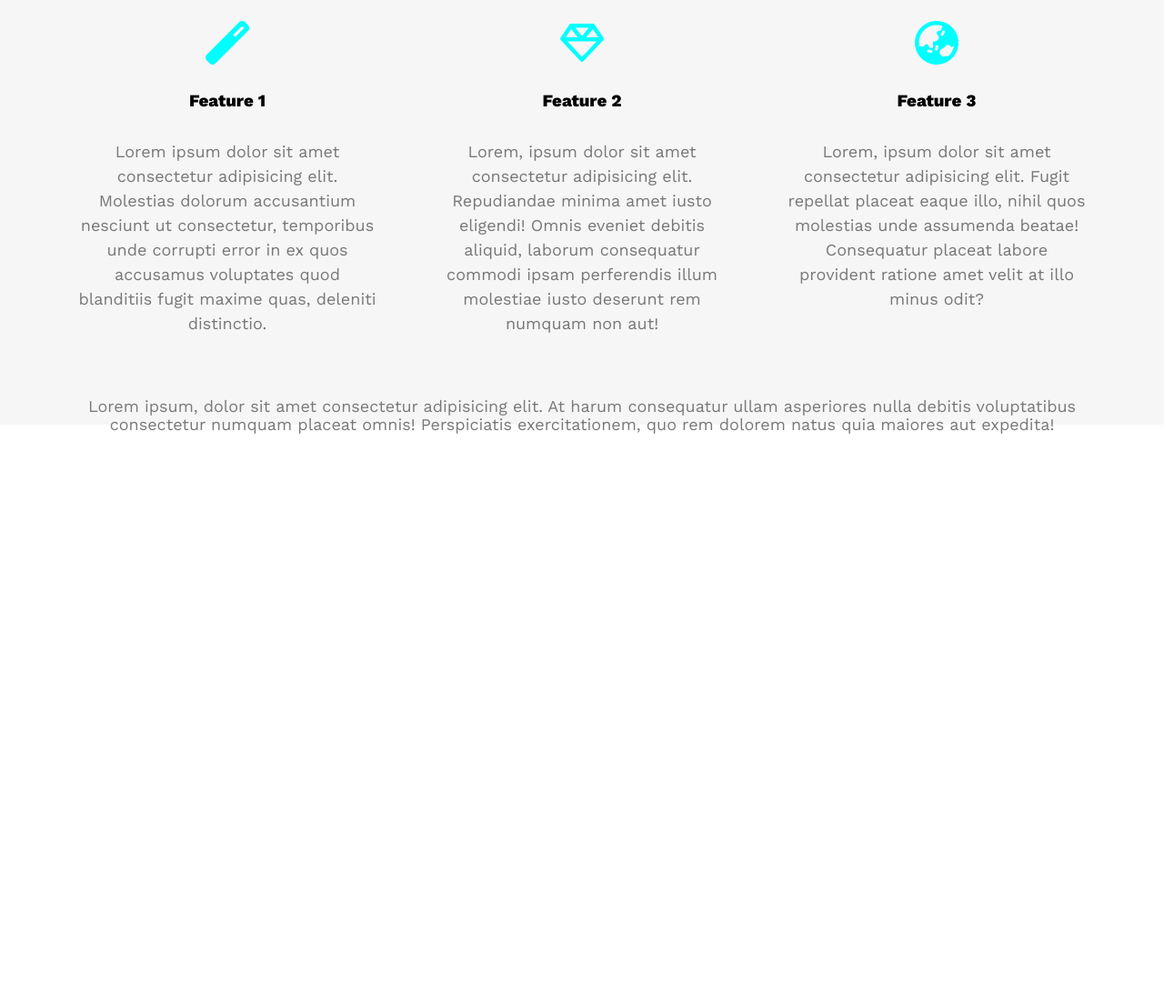
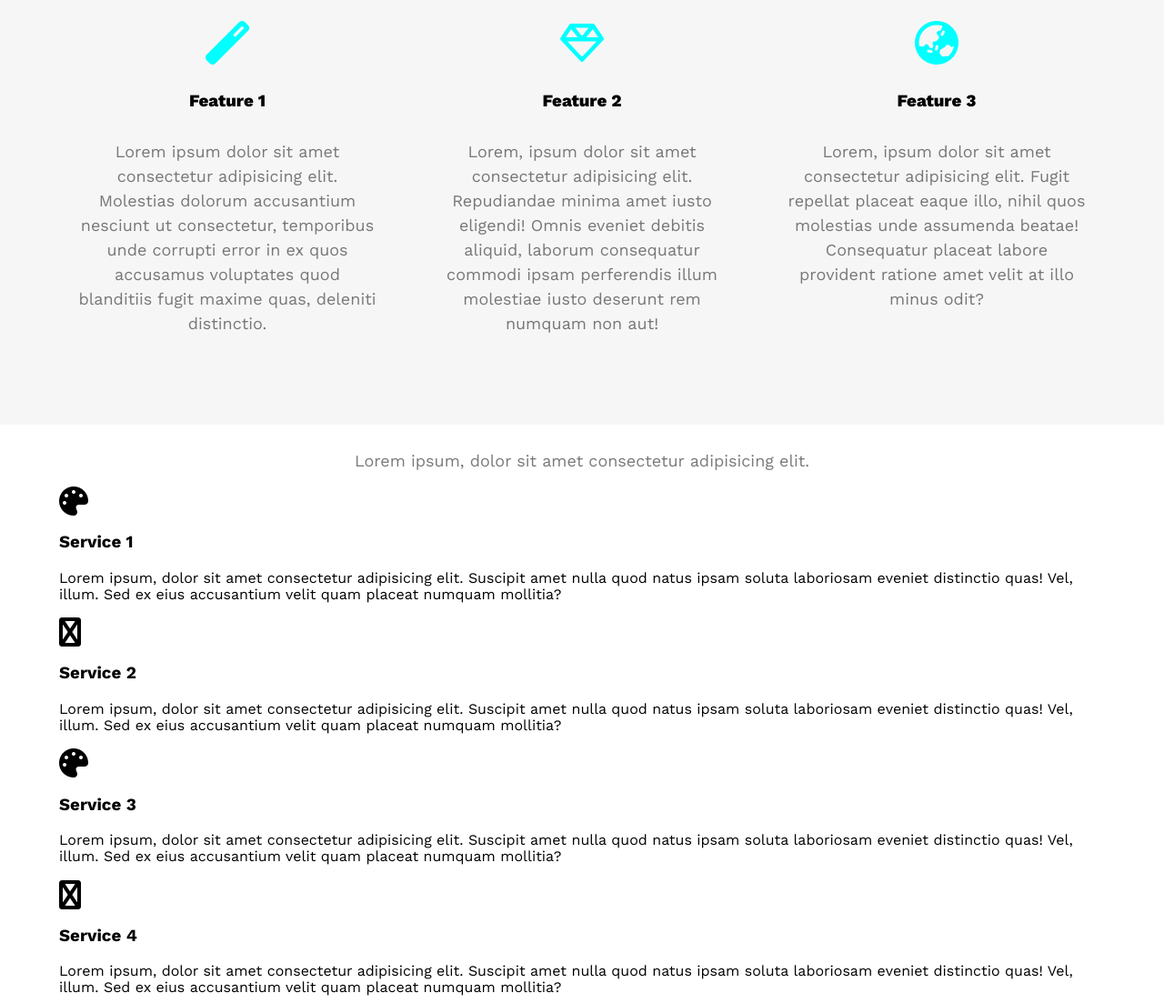
Before and after one commit to Ayman-Taha/html_css_design_1, a plain HTML site: page index.html in a window 1280 px wide. Shown: the part 857-1960 px from the top of the page at 91% size. Before the commit the page ends 1353 px from the top, so only its background shows below. Drawn offline with nearby package versions, Linux system fonts and the light colour scheme.

Commit message:
Adding Services Section
adding services html and image

```diff
--- a/css/main.css
+++ b/css/main.css
@@ -259,3 +259,11 @@ body {
 	line-height: var(--p-line-height);
 	color: #777;
 }
+
+/********************/
+/***** Services *****/
+/********************/
+
+.services {
+	padding: 60px 0;
+}
--- a/index.html
+++ b/index.html
@@ -91,12 +91,58 @@
 		<div class="services">
 			<div class="container">
 				<h2 class="special-heading"></h2>
-				<p>
-					Lorem ipsum, dolor sit amet consectetur adipisicing elit. At harum
-					consequatur ullam asperiores nulla debitis voluptatibus consectetur
-					numquam placeat omnis! Perspiciatis exercitationem, quo rem dolorem
-					natus quia maiores aut expedita!
-				</p>
+				<p>Lorem ipsum, dolor sit amet consectetur adipisicing elit.</p>
+				<div class="services-content">
+					<div class="services-col">
+						<div class="serv">
+							<i class="fas fa-palette fa-2x"></i>
+							<h3>Service 1</h3>
+							<p>
+								Lorem ipsum, dolor sit amet consectetur adipisicing elit.
+								Suscipit amet nulla quod natus ipsam soluta laboriosam eveniet
+								distinctio quas! Vel, illum. Sed ex eius accusantium velit quam
+								placeat numquam mollitia?
+							</p>
+						</div>
+						<div class="serv">
+							<i class="fas fa-sketch fa-2x"></i>
+							<h3>Service 2</h3>
+							<p>
+								Lorem ipsum, dolor sit amet consectetur adipisicing elit.
+								Suscipit amet nulla quod natus ipsam soluta laboriosam eveniet
+								distinctio quas! Vel, illum. Sed ex eius accusantium velit quam
+								placeat numquam mollitia?
+							</p>
+						</div>
+					</div>
+					<div class="services-col">
+						<div class="serv">
+							<i class="fas fa-palette fa-2x"></i>
+							<h3>Service 3</h3>
+							<p>
+								Lorem ipsum, dolor sit amet consectetur adipisicing elit.
+								Suscipit amet nulla quod natus ipsam soluta laboriosam eveniet
+								distinctio quas! Vel, illum. Sed ex eius accusantium velit quam
+								placeat numquam mollitia?
+							</p>
+						</div>
+						<div class="serv">
+							<i class="fas fa-sketch fa-2x"></i>
+							<h3>Service 4</h3>
+							<p>
+								Lorem ipsum, dolor sit amet consectetur adipisicing elit.
+								Suscipit amet nulla quod natus ipsam soluta laboriosam eveniet
+								distinctio quas! Vel, illum. Sed ex eius accusantium velit quam
+								placeat numquam mollitia?
+							</p>
+						</div>
+					</div>
+					<div class="services-col">
+						<div class="image">
+							<img src="images/services.jpg" alt="" />
+						</div>
+					</div>
+				</div>
 			</div>
 		</div>
 	</body>
```
Also changed, not shown: images/services.jpg (added).
